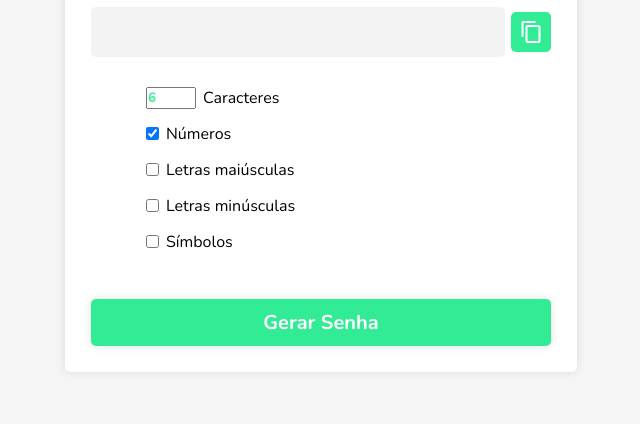
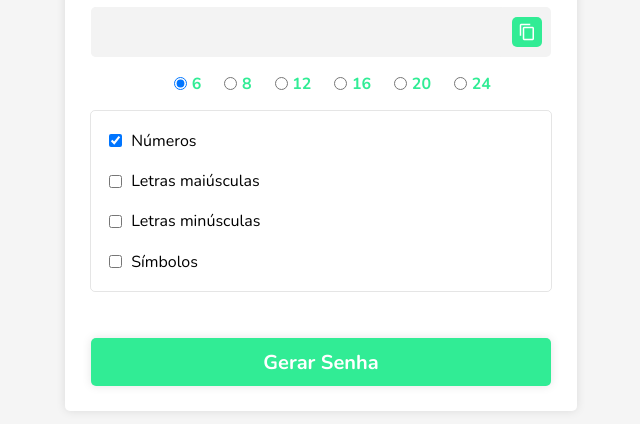
Before and after one commit to Gurtinho/PasswordGenerator, a website with bundled scripts: page src/index.html in a window 1280 px wide. Shown: the part 118-542 px from the top of the page, without its empty margins (319-959 px from the left). Built offline with nearby package versions, Linux system fonts and the light colour scheme.

Commit message:
chose char refatored

```diff
--- a/src/index.html
+++ b/src/index.html
@@ -21,11 +21,24 @@
             </section>
         </section>
 
+        <section class="password-char">
+            <div>
+                <input type="radio" name="char" value="6" checked>
+                <label>6</label>
+                <input type="radio" name="char" value="8">
+                <label>8</label>
+                <input type="radio" name="char" value="12">
+                <label>12</label>
+                <input type="radio" name="char" value="16">
+                <label>16</label>
+                <input type="radio" name="char" value="20">
+                <label>20</label>
+                <input type="radio" name="char" value="24">
+                <label>24</label>
+            </div>
+        </section>
+
         <section class="password-options">
-            <div class="password-char">
-                <input type="number" min="6" max="20" value="6">
-                <p>Caracteres</p>
-            </div>
             <div class="password-numbers">
                 <input type="checkbox" name="numbers" checked>
                 <p>Números</p>
--- a/src/public/css/main.css
+++ b/src/public/css/main.css
@@ -49,6 +49,9 @@ body {
     align-items: center;
     justify-content: space-between;
     width: 90%;
+
+    border-radius: 5px;
+    background-color: rgb(243, 243, 243);
 }
 
 .show-password section span {
@@ -60,9 +63,11 @@ body {
     color: white;
     background-color: rgb(49, 236, 149);
 
-    width: 40px;
-    height: 40px;
+    width: 30px;
+    height: 30px;
 
+    font-size: 18px;
+    margin-right: 2%;
     border-radius: 5px;
     cursor: pointer;
     transition: all 300ms;
@@ -91,6 +96,8 @@ body {
     border-radius: 5px;
     color: white;
     background-color: rgb(49, 236, 149);
+
+    transition: all 300ms;
 }
 
 .div-copied::after {
@@ -121,11 +128,46 @@ body {
     background-color: rgb(243, 243, 243);
 }
 
+.password-char {
+    display: flex;
+    align-items: center;
+    justify-content: center;
+    width: 100%;
+    margin-top: 3%;
+}
+
+.password-char div {
+    display: flex;
+    align-items: center;
+    justify-content: center;
+    text-align: center;
+    width: 90%;
+}
+
+.password-char div input {
+    margin-left: 5%;
+    margin-right: 1%;
+    cursor: pointer;
+
+    outline: 0;
+    border-radius: 5px;
+    color: rgb(49, 236, 149);
+}
+
+.password-char div label {
+    font-weight: bold;
+    color: rgb(49, 236, 149);
+}
+
 .password-options {
     display: flex;
     flex-direction: column;
     justify-content: center;
+    align-items: center;
+    width: 90%;
     margin-top: 3%;
+    border-radius: 5px;
+    border: 1px solid rgba(0, 0, 0, 0.1);
 }
 
 .password-options div {
@@ -133,15 +175,17 @@ body {
     flex-direction: row;
     align-items: center;
     margin-top: 4%;
-    width: 350px;
+    margin-left: 8%;
+    width: 100%;
 }
 
 .password-options div input {
     margin-right: 2%;
     cursor: pointer;
-    color: rgb(49, 236, 149);
-    font-weight: bold;
-    outline: 0;
+}
+
+.password-options div:last-child {
+    margin-bottom: 4%;
 }
 
 .div-button {
--- a/src/public/js/modules/clipboard.js
+++ b/src/public/js/modules/clipboard.js
@@ -3,7 +3,7 @@ const clipboard = () => {
     const clip = document.querySelector('.show-password section span');
 
     clip.onclick = async () => {
-        if (display.innerHTML == '') return false;
+        if (display.innerHTML == '' || display.innerHTML == 'Adicione caracteres' ) return false;
         const numbersDisplay = display.innerHTML;
         await navigator.clipboard.writeText(numbersDisplay);
         await navigator.clipboard.readText();
@@ -17,7 +17,7 @@ const clipboard = () => {
         display.nextElementSibling.append(div);
         setTimeout(() => {
             div.remove();
-        }, 3000);
+        }, 2000);
     };
 };
 export { clipboard };
--- a/src/public/js/modules/generator.js
+++ b/src/public/js/modules/generator.js
@@ -10,7 +10,6 @@ const generator = (quantity, upper, lower, numbers, symbols) => {
     quantity = Number(quantity);
     const arrayPassword = [];
     if (quantity == '') return `Adicione caracteres`;
-    if (quantity < 0) return `Número negativo? Sério?`;
 
     for (let i = 0; i < quantity; i++) {
         if (upper) arrayPassword.push(uppercaseGenerator());
--- a/src/public/js/modules/password.js
+++ b/src/public/js/modules/password.js
@@ -3,7 +3,7 @@ import { generator } from './generator.js';
 const inputs = {
     displayPassword: document.querySelector('.numbers-password'),
     passwordButton: document.querySelector('.div-button'),
-    passwordChar: document.querySelector('.password-char input'),
+    passwordChar: document.querySelectorAll('.password-char div input'),
     passwordNumber: document.querySelector('.password-numbers input'),
     passwordUpper: document.querySelector('.password-upper input'),
     passwordLower: document.querySelector('.password-lower input'),
@@ -11,14 +11,24 @@ const inputs = {
 };
 
 function password() {
+    let charValue = '';
     inputs.passwordButton.onclick = () => {
+        inputs.passwordChar.forEach((item) => {
+            if (item.checked) return charValue = item.value;
+            return charValue;
+        });
+        const interval = setInterval(() => {
             inputs.displayPassword.innerHTML = generator(
-            inputs.passwordChar.value,
+                charValue,
                 inputs.passwordUpper.checked,
                 inputs.passwordLower.checked,
                 inputs.passwordNumber.checked,
                 inputs.passwordSymbols.checked
             );
+        }, 5);
+        setTimeout(() => {
+            clearInterval(interval);
+        }, 200);
     };
 };
 export { password };
```
Lines whose indentation alone changed are shown as unchanged.
